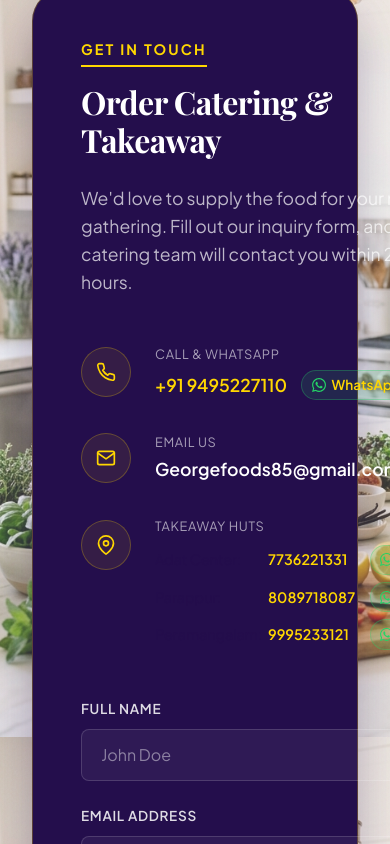
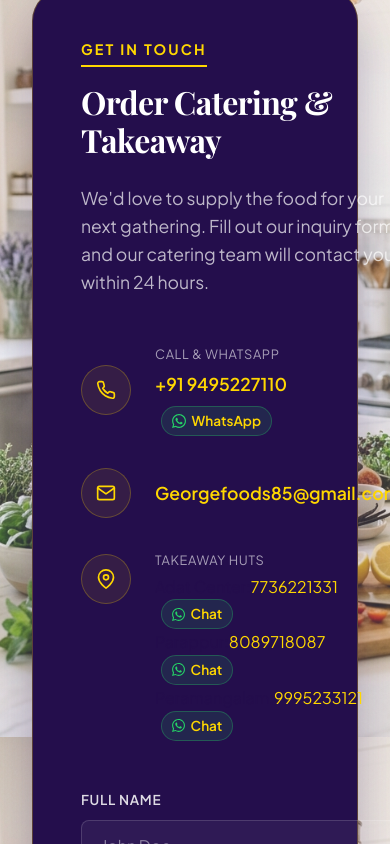
Before and after one commit to bitfixtechnologies/george_caters, a Next.js app: page / in a window 390 px wide. Shown: the part 11156-12000 px from the top of the page. Built offline with nearby package versions, Linux system fonts and the light colour scheme; a web font is replaced by a local one.

Commit message:
Refactor contact information to use links
Updated contact information display to use links for email and phone numbers, enhancing user interaction.

```diff
--- a/app/page.tsx
+++ b/app/page.tsx
@@ -795,8 +795,7 @@ export default function Home() {
                     </svg>
                   </div>
                   <div className="contact-text">
-                    <span className="contact-label">Email Us</span>
-                    <span className="contact-value">Georgefoods85@gmail.com</span>
+                    <a href="mailto:Georgefoods85@gmail.com" className="contact-value" style={{ textDecoration: "none" }}>Georgefoods85@gmail.com</a>
                   </div>
                 </div>
 
@@ -809,9 +808,10 @@ export default function Home() {
                   </div>
                   <div className="contact-text" style={{ width: "100%" }}>
                     <span className="contact-label">Takeaway Huts</span>
-                    <div style={{ display: "grid", gridTemplateColumns: "minmax(105px, auto) 1fr auto", rowGap: "0.45rem", columnGap: "0.5rem", marginTop: "0.35rem", color: "var(--color-text-muted)", fontSize: "0.9rem", alignItems: "center" }}>
-                      <span>Adat Center:</span>
-                      <a href="tel:7736221331" style={{ color: "var(--color-text-light)", fontWeight: "600" }}>7736221331</a>
+                    <div className="takeaway-huts-grid">
+                      <div className="takeaway-hut-row">
+                        <span className="takeaway-hut-name">Adat Center:</span>
+                        <a href="tel:7736221331" className="takeaway-hut-phone">7736221331</a>
                         <a
                           href="https://wa.me/917736221331?text=Hello%20George%20Foods%20Adat%20Center%2C%20I%20would%20like%20to%20place%20an%20order."
                           target="_blank"
@@ -821,9 +821,11 @@ export default function Home() {
                         >
                           <WhatsAppIcon size={13} /> Chat
                         </a>
+                      </div>
 
-                      <span>Parappur:</span>
-                      <a href="tel:8089718087" style={{ color: "var(--color-text-light)", fontWeight: "600" }}>8089718087</a>
+                      <div className="takeaway-hut-row">
+                        <span className="takeaway-hut-name">Parappur:</span>
+                        <a href="tel:8089718087" className="takeaway-hut-phone">8089718087</a>
                         <a
                           href="https://wa.me/918089718087?text=Hello%20George%20Foods%20Parappur%2C%20I%20would%20like%20to%20place%20an%20order."
                           target="_blank"
@@ -833,9 +835,11 @@ export default function Home() {
                         >
                           <WhatsAppIcon size={13} /> Chat
                         </a>
+                      </div>
 
-                      <span>Peramangalam:</span>
-                      <a href="tel:9995233121" style={{ color: "var(--color-text-light)", fontWeight: "600" }}>9995233121</a>
+                      <div className="takeaway-hut-row">
+                        <span className="takeaway-hut-name">Peramangalam:</span>
+                        <a href="tel:9995233121" className="takeaway-hut-phone">9995233121</a>
                         <a
                           href="https://wa.me/919995233121?text=Hello%20George%20Foods%20Peramangalam%2C%20I%20would%20like%20to%20place%20an%20order."
                           target="_blank"
@@ -845,6 +849,7 @@ export default function Home() {
                         >
                           <WhatsAppIcon size={13} /> Chat
                         </a>
+                      </div>
                     </div>
                   </div>
                 </div>
```
Lines whose indentation alone changed are shown as unchanged.
